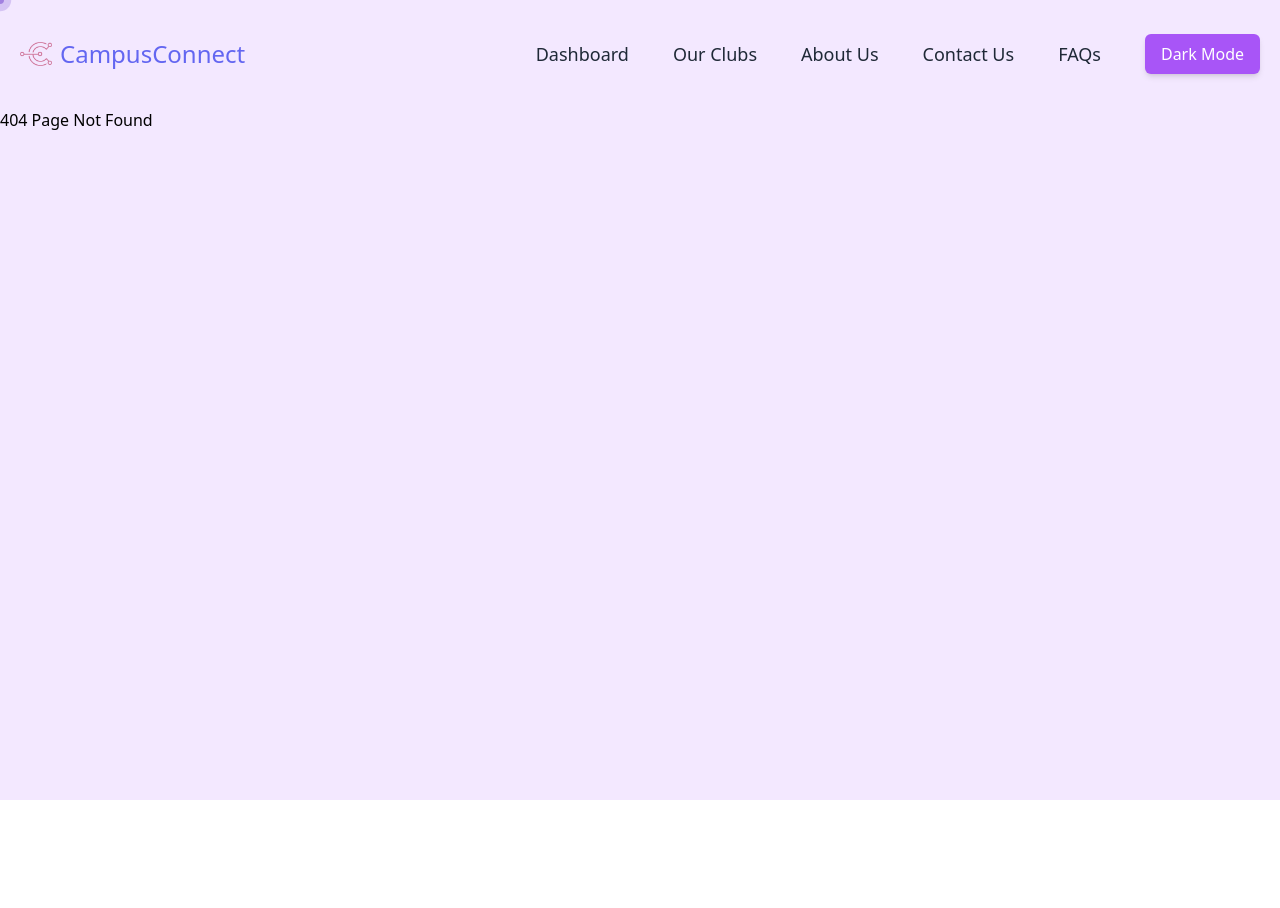
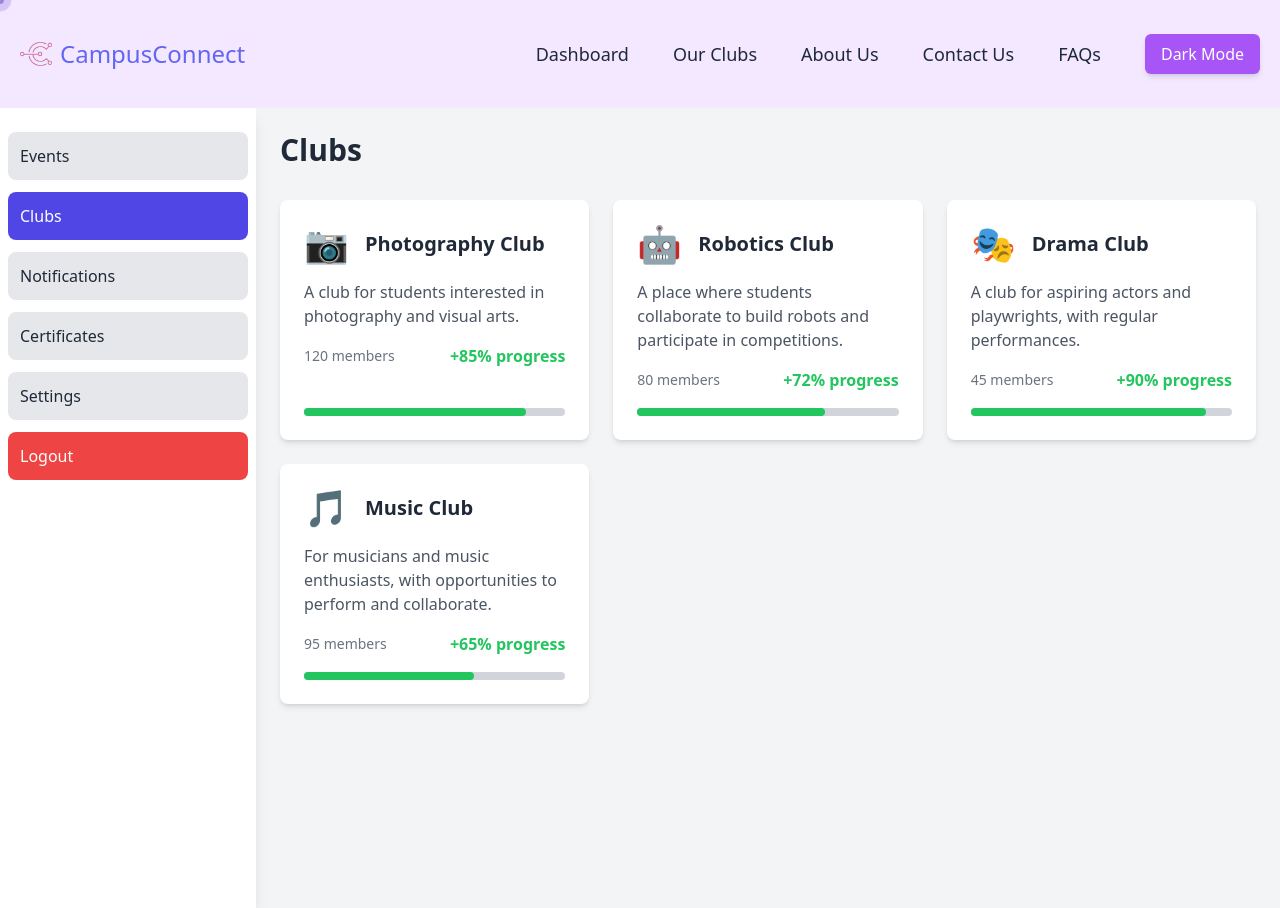
Before and after one commit to roystondz/campusConnect, a React (Vite) app in the folder frontend/: page /clubs in a window 1280 px wide. Before the commit this address had no page. Before the commit the page ends 800 px from the top, so only its background shows below. Built offline with nearby package versions, Linux system fonts and the light colour scheme.

Commit message:
Clubs website

```diff
--- /dev/null
+++ b/frontend/components/Clubs.jsx
@@ -0,0 +1,70 @@
+import Sidebar from '../components/Sidebar';
+
+const Clubs = () => {
+  const clubs = [
+    {
+      id: 1,
+      name: 'Photography Club',
+      description: 'A club for students interested in photography and visual arts.',
+      members: 120,
+      icon: '📷',
+      progress: 85,
+    },
+    {
+      id: 2,
+      name: 'Robotics Club',
+      description: 'A place where students collaborate to build robots and participate in competitions.',
+      members: 80,
+      icon: '🤖',
+      progress: 72,
+    },
+    {
+      id: 3,
+      name: 'Drama Club',
+      description: 'A club for aspiring actors and playwrights, with regular performances.',
+      members: 45,
+      icon: '🎭',
+      progress: 90,
+    },
+    {
+      id: 4,
+      name: 'Music Club',
+      description: 'For musicians and music enthusiasts, with opportunities to perform and collaborate.',
+      members: 95,
+      icon: '🎵',
+      progress: 65,
+    },
+  ];
+
+  return (
+    <div className="flex min-h-screen bg-gray-100 dark:bg-gray-900 text-gray-800 dark:text-gray-100">
+      <Sidebar />
+
+      <div className="flex-1 p-6">
+        <h1 className="text-3xl font-bold mb-8">Clubs</h1>
+        <div className="grid grid-cols-1 md:grid-cols-2 lg:grid-cols-3 gap-6">
+          {clubs.map((club) => (
+            <div key={club.id} className="bg-white dark:bg-gray-800 rounded-lg shadow-md p-6 flex flex-col justify-between">
+              <div>
+                <div className="flex items-center mb-4">
+                  <span className="text-4xl mr-4">{club.icon}</span>
+                  <h2 className="text-xl font-semibold">{club.name}</h2>
+                </div>
+                <p className="text-gray-600 dark:text-gray-400 mb-4">{club.description}</p>
+                <div className="flex justify-between items-center mb-4">
+                  <div className="text-sm text-gray-500 dark:text-gray-400">{club.members} members</div>
+                  <div className="font-semibold text-green-500">+{club.progress}% progress</div>
+                </div>
+              </div>
+              <div className="w-full bg-gray-300 dark:bg-gray-700 rounded-full h-2">
+                <div className="bg-green-500 h-2 rounded-full" style={{ width: `${club.progress}%` }}></div>
+              </div>
+            </div>
+          ))}
+        </div>
+      </div>
+    </div>
+  );
+};
+
+export default Clubs;
--- a/frontend/src/App.jsx
+++ b/frontend/src/App.jsx
@@ -1,30 +1,29 @@
 import { BrowserRouter as Router, Routes, Route } from 'react-router-dom';
 import Login from "../components/Login";
-import Signup from  "../components/Signup";
+import Signup from "../components/Signup";
 import Home from "../components/Home";
 import { Navbar } from '../components/Navbar';
-import Dashboard  from '../components/Dashboard';
+import Dashboard from '../components/Dashboard';
 import TrailingCursor from '../components/TrailingCursor';
-import Events from  '../components/eventsData';
-
+import Events from '../components/eventsData';
+import Clubs from '../components/Clubs';
 
 export default function App() {
-
   return (
     <div className="relative min-h-screen transition-colors duration-300 bg-lightPurple-100 dark:bg-gray-800 cursor-none">
-
       {/* Trailing Cursor */}
-      <TrailingCursor /> {/* If you intend to have a trailing cursor across the app */}
+      <TrailingCursor />
 
       <Router>
         <Navbar />
         <Routes>
-          <Route path="/Dashboard" element={<Dashboard />} />
+          <Route path="/dashboard" element={<Dashboard />} />
           <Route path="/" element={<Home />} />
           <Route path="/home" element={<Home />} />
           <Route path="/login" element={<Login />} />
           <Route path="/signup" element={<Signup />} />
           <Route path="/events" element={<Events />} />
+          <Route path="/clubs" element={<Clubs />} />
 
           {/* Catch-all route for 404 page */}
           <Route path="*" element={<div>404 Page Not Found</div>} />
```
